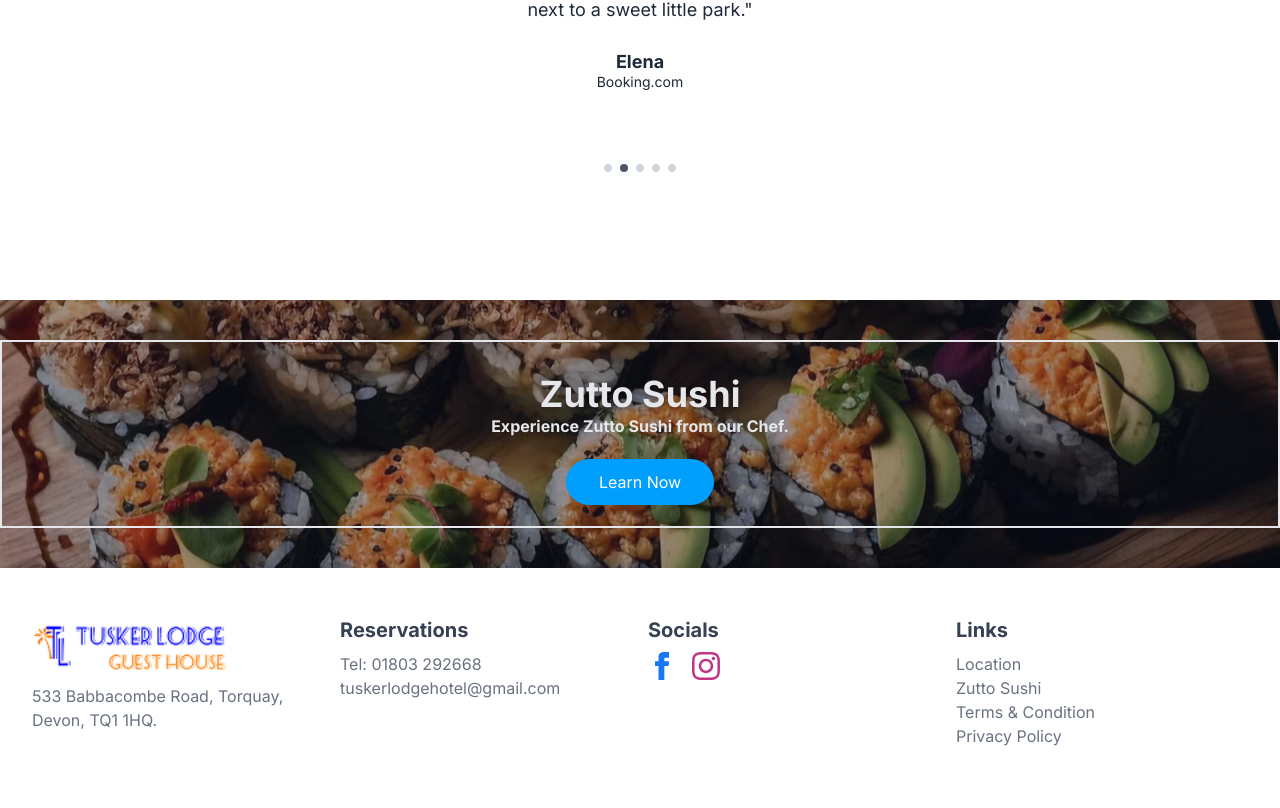
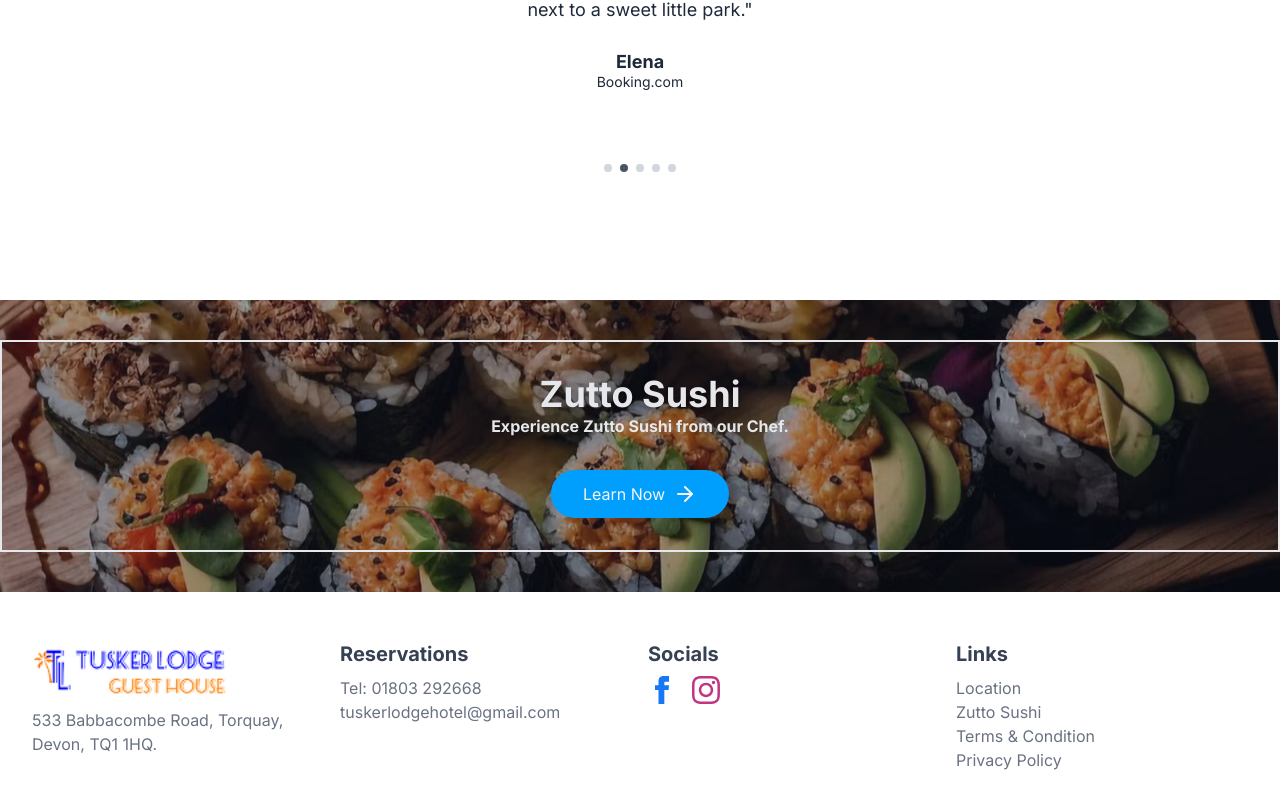
Before and after one commit to ayrbox/tusker-lodge, a Next.js app: page / in a window 1280 px wide. Shown: the part 2308-3116 px from the top of the page. Built offline with nearby package versions, Linux system fonts and the light colour scheme.

Commit message:
update: link to zutto sushi

```diff
--- a/src/components/sections/ZuttoSushi.tsx
+++ b/src/components/sections/ZuttoSushi.tsx
@@ -1,5 +1,6 @@
-import ButtonLink from "@/components/ButtonLink";
+import { ArrowRightIcon } from "lucide-react";
 import ZuttoSushiImage from "@/images/zutto-sushi.jpg";
+import Link from "next/link";
 
 export default function ZuttoSushi() {
   return (
@@ -17,10 +18,17 @@ export default function ZuttoSushi() {
         <p className="mb-8 text-gray-200 font-bold">
           Experience Zutto Sushi from our Chef.
         </p>
-        <div>
-          <ButtonLink href="https://booking-directly.com/widgets/DLdRvxNR4vFcZTkOiuz4Qo5FPd8WPmcwPjOPtcPJsAV1CDfo7uweeGDXgLdtm">
-            Learn Now
-          </ButtonLink>
+        <div className="flex justify-center">
+          <Link
+            href="https://www.zuttosushi.co.uk/"
+            target="_blank"
+            className="text-gray-100 rounded-full border-transparent bg-[#009ffd] px-8 py-3 text-base font-medium hover:bg-[#ffa400] focus:ring-2 focus:ring-indigo-500 focus:ring-offset-2 focus:outline-hidden"
+          >
+            <div className="flex justify-center gap-2">
+              Learn Now
+              <ArrowRightIcon />
+            </div>
+          </Link>
         </div>
       </div>
     </section>
```
